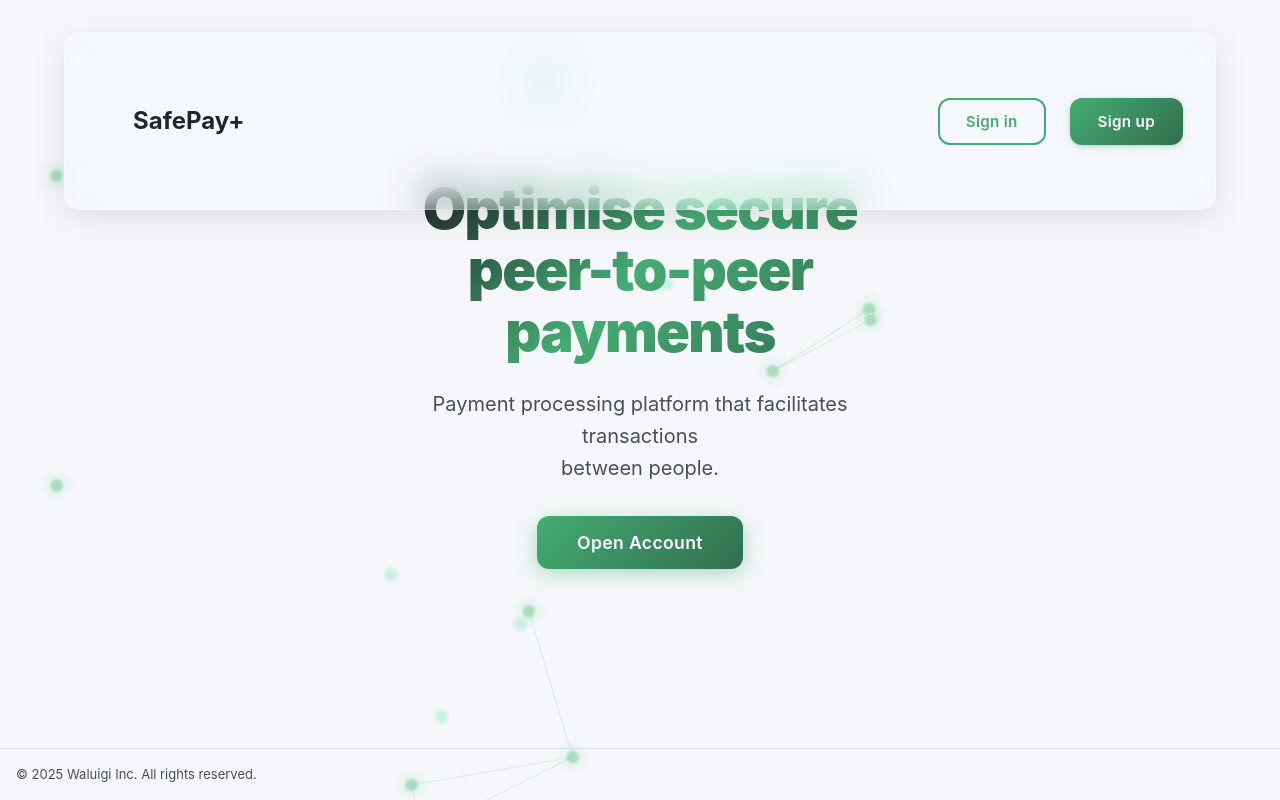
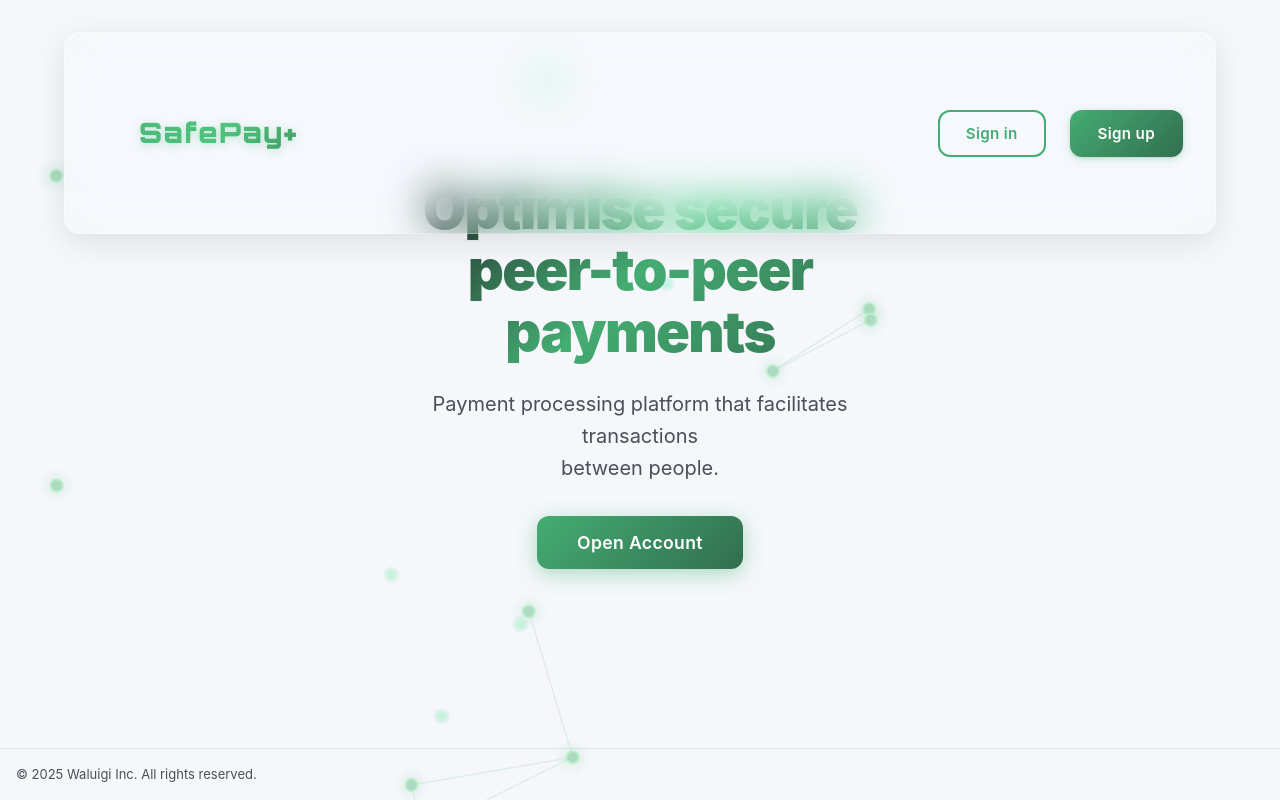
Before and after one commit to kylecohead/p2p-payment-platform, a React (Vite) app in the folder frontend/: page / in a window 1280 px wide. Built offline with nearby package versions, Linux system fonts and the light colour scheme.

Commit message:
Logo changed

```diff
--- a/frontend/index.html
+++ b/frontend/index.html
@@ -5,6 +5,9 @@
     <link rel="icon" type="image/svg+xml" href="/Entersekt.svg" />
     <meta name="viewport" content="width=device-width, initial-scale=1.0" />
     <title>SAFEPAY+</title>
+    <link rel="preconnect" href="https://fonts.googleapis.com">
+    <link rel="preconnect" href="https://fonts.gstatic.com" crossorigin>
+    <link href="https://fonts.googleapis.com/css2?family=Orbitron:wght@700;900&display=swap" rel="stylesheet">
   </head>
   <body>
     <div id="root"></div>
--- a/frontend/src/global.css
+++ b/frontend/src/global.css
@@ -639,6 +639,25 @@ html[data-theme="dark"] .nav-link.active {
   display: flex;
   align-items: center;
   cursor: pointer;
+  font-family: "Orbitron", sans-serif;
+  font-size: 1.5rem;
+  font-weight: 900;
+  letter-spacing: 0.05em;
+  background: linear-gradient(
+    135deg,
+    var(--primary) 0%,
+    #52c97f 50%,
+    var(--primary-dark) 100%
+  );
+  -webkit-background-clip: text;
+  -webkit-text-fill-color: transparent;
+  background-clip: text;
+  transition: all 0.3s ease;
+}
+
+.logo:hover {
+  transform: scale(1.05);
+  filter: brightness(1.2);
 }
 
 .topbar-right {
--- a/frontend/src/pages/LandingPage.css
+++ b/frontend/src/pages/LandingPage.css
@@ -60,10 +60,28 @@ html[data-theme="dark"] .landing-nav {
 }
 
 .landing-nav .logo {
-  font-size: 1.5rem;
-  font-weight: 700;
-  color: var(--text-primary);
+  font-family: "Orbitron", sans-serif;
+  font-size: 1.75rem;
+  font-weight: 900;
+  letter-spacing: 0.05em;
+  background: linear-gradient(
+    135deg,
+    var(--primary) 0%,
+    #52c97f 50%,
+    var(--primary-dark) 100%
+  );
+  -webkit-background-clip: text;
+  -webkit-text-fill-color: transparent;
+  background-clip: text;
   cursor: pointer;
+  transition: all 0.3s ease;
+  text-shadow: 0 2px 10px rgba(68, 173, 114, 0.3);
+  position: relative;
+}
+
+.landing-nav .logo:hover {
+  transform: scale(1.05);
+  filter: brightness(1.2);
 }
 
 .landing-nav .nav-buttons {
```
